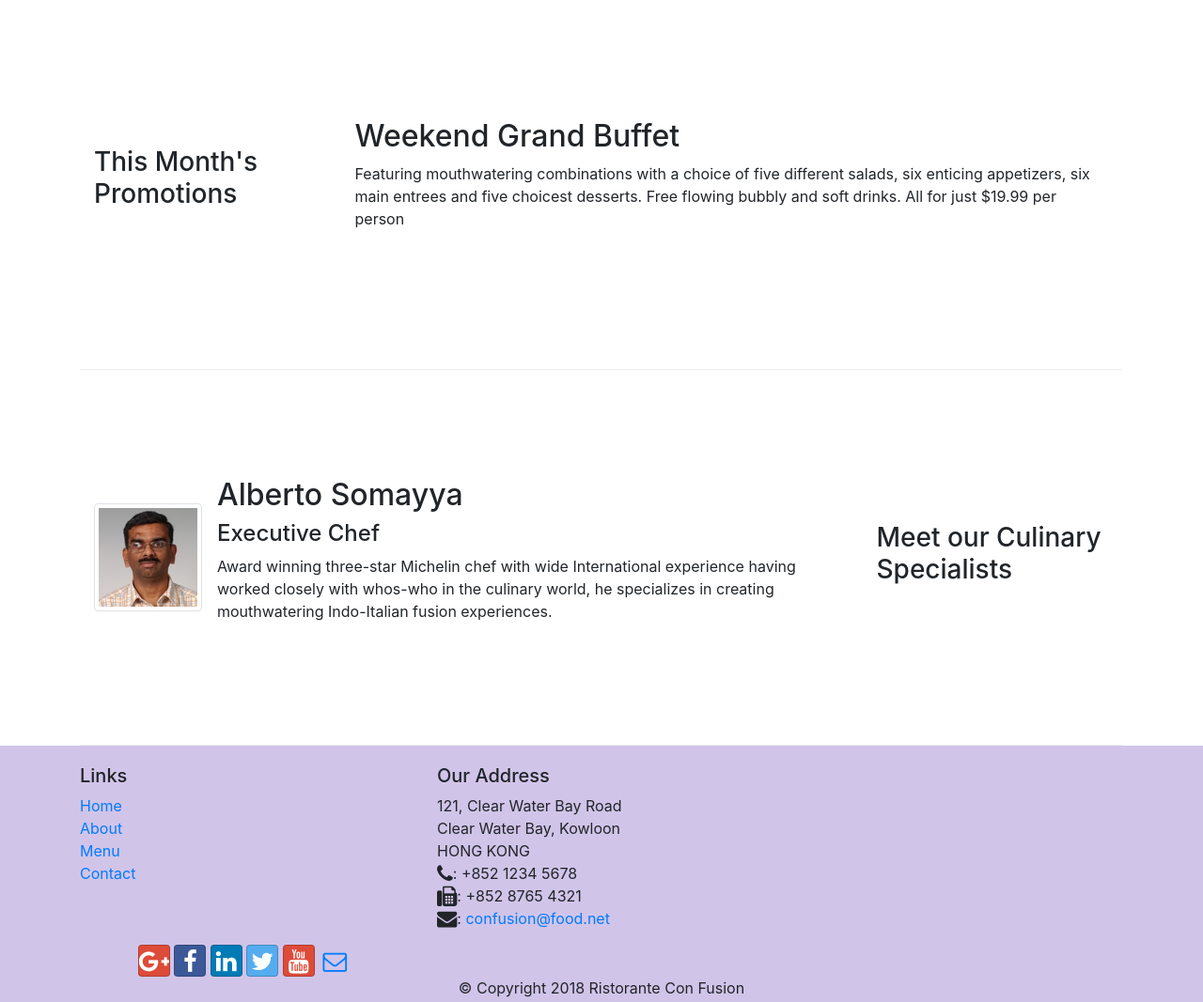
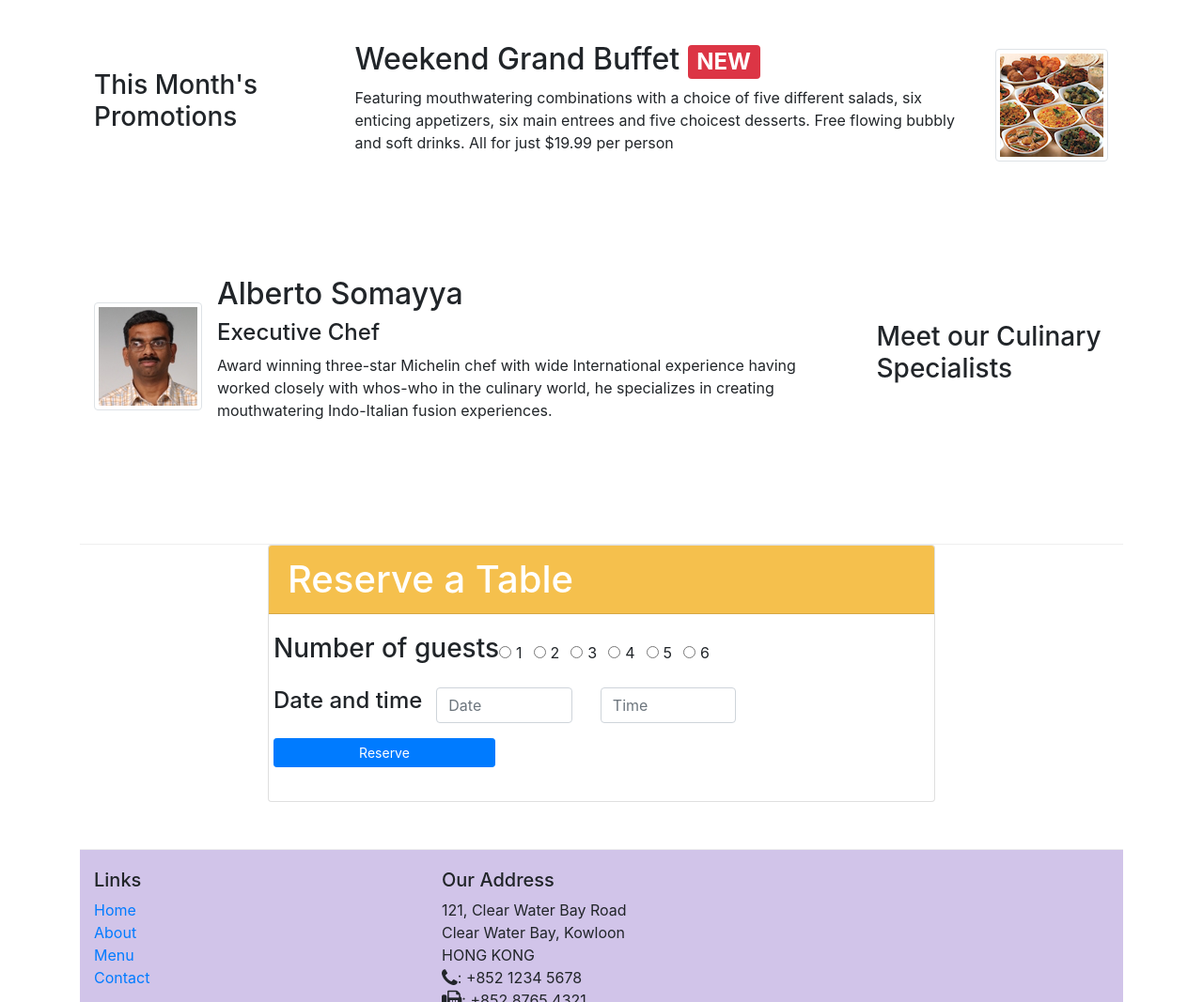
Before and after one commit to Lokesh773/Online_Food_Ordering_Front-end, a website: page index.html in a window 1280 px wide. Shown: the part 740-1807 px from the top of the page at 94% size. Drawn offline with nearby package versions, Linux system fonts and the light colour scheme.

Commit message:
buttons and forms

```diff
--- a/css/styles.css
+++ b/css/styles.css
@@ -34,3 +34,6 @@ body{
 .navbar-dark {
      background-color: #512DA8;
 }
+.table_bg {
+    background-color:rgb(245, 192, 77);
+}
--- a/index.html
+++ b/index.html
@@ -38,12 +38,21 @@
     <header class="jumbotron">
         <div class ="container">
             <div class ="row row-header">
+
                 <div class ="col-12 col-sm-6">
                     <h1>Ristorante con Fusion</h1>
                     <p>We take inspiration from the World's best cuisines, and create a unique fusion experience. Our lipsmacking creations will tickle your culinary senses!</p>
                 </div>
                 <div class="col-12 col-sm align-self-center">
                     <img src="img/logo.png" class="img-fluid">
+                </div>
+                <div class="col-12 col-sm align-self-center">
+                    <a href="#reserveatable"><button type= "button" class="btn btn-warning btn-lg" height="20" width="30"> Reserve a table </button></a>
+
+                </div>
+
+
+
                 </div>
             </div>
         </div>
@@ -77,14 +86,17 @@
                 <h3>This Month's Promotions</h3>
             </div>
             <div class="col col-sm col-md">
-                <h2>Weekend Grand Buffet</h2>
+                <h2>Weekend Grand Buffet <span class="badge badge-danger">NEW</span></h2>
                 <p>Featuring mouthwatering combinations with a choice of five different salads, six enticing appetizers, six main entrees and five choicest desserts. Free flowing bubbly and soft drinks. All for just $19.99 per person </p>
             </div>
+            <div class="media">
+                <img class="d-flex mr-3 img-thumbnail align-self-center"
+                        src="img/buffet.png" alt="buffet">
         </div>
 
         <div class ="row row-content align-items-center">
             <div class = "col-12 col-sm-4 order-sm-last col-md-3">
-                <h3>Meet our Culinary Specialists</h3>
+                <h3>Meet our Culinary Specialists </h3>
             </div>
             <div class="col col-sm order-sm-first col-md">
                 <div class="media">
@@ -100,8 +112,58 @@
                             </p>
                     </div>
                 </div>
+            </div>
 
-            </div>
+        </div>
+            <div class="col-12 col-sm-8 offset-2">
+                <div class="card" title="Reserve a Table">
+                    <h1 id="reserveatable" class="card-header table_bg text-white">Reserve a Table</h1>
+                    <div class="card-body">
+                       <form >
+                        <div class="form-group row">
+                            <h3>Number of guests</h3>
+                           <div class="form-check form-check-inline">
+                                <input class="form-check-input" type="radio" name="inlineRadioOptions" id="inlineRadio1" value="option1">
+                                <label class="form-check-label" for="inlineRadio1">1</label>
+                             </div>
+                             <div class="form-check form-check-inline">
+                                <input class="form-check-input" type="radio" name="inlineRadioOptions" id="inlineRadio2" value="option2">
+                                <label class="form-check-label" for="inlineRadio2">2</label>
+                             </div>
+                             <div class="form-check form-check-inline">
+                                <input class="form-check-input" type="radio" name="inlineRadioOptions" id="inlineRadio1" value="option1">
+                                <label class="form-check-label" for="inlineRadio1">3</label>
+                            </div>
+                            <div class="form-check form-check-inline">
+                                <input class="form-check-input" type="radio" name="inlineRadioOptions" id="inlineRadio2" value="option2">
+                                <label class="form-check-label" for="inlineRadio2">4</label>
+                            </div>
+                             <div class="form-check form-check-inline">
+                                <input class="form-check-input" type="radio" name="inlineRadioOptions" id="inlineRadio1" value="option1">
+                                <label class="form-check-label" for="inlineRadio1">5</label>
+                            </div>
+                            <div class="form-check form-check-inline">
+                                <input class="form-check-input" type="radio" name="inlineRadioOptions" id="inlineRadio2" value="option2">
+                                <label class="form-check-label" for="inlineRadio2">6</label>
+                            </div>
+                        </div>
+                        <div class="form-group row">
+                            <h4>Date and time</h4>
+                            <div class="col-5 col-md-3">
+                            <input type="text" class="form-control" id="date" name="date" placeholder="Date">
+                             </div>
+                            <div class="col-5 col-md-3">
+                            <input type="text" class="form-control" id="time" name="time" placeholder="Time">
+                            </div>
+                        </div>
+                        <div class="form-group row"><input class="btn btn-primary btn-sm" type="reserve" value="Reserve">
+                        </div>
+
+                       </form>
+
+
+                    </div>
+                </div>
         </div>
     </div>
 
```
